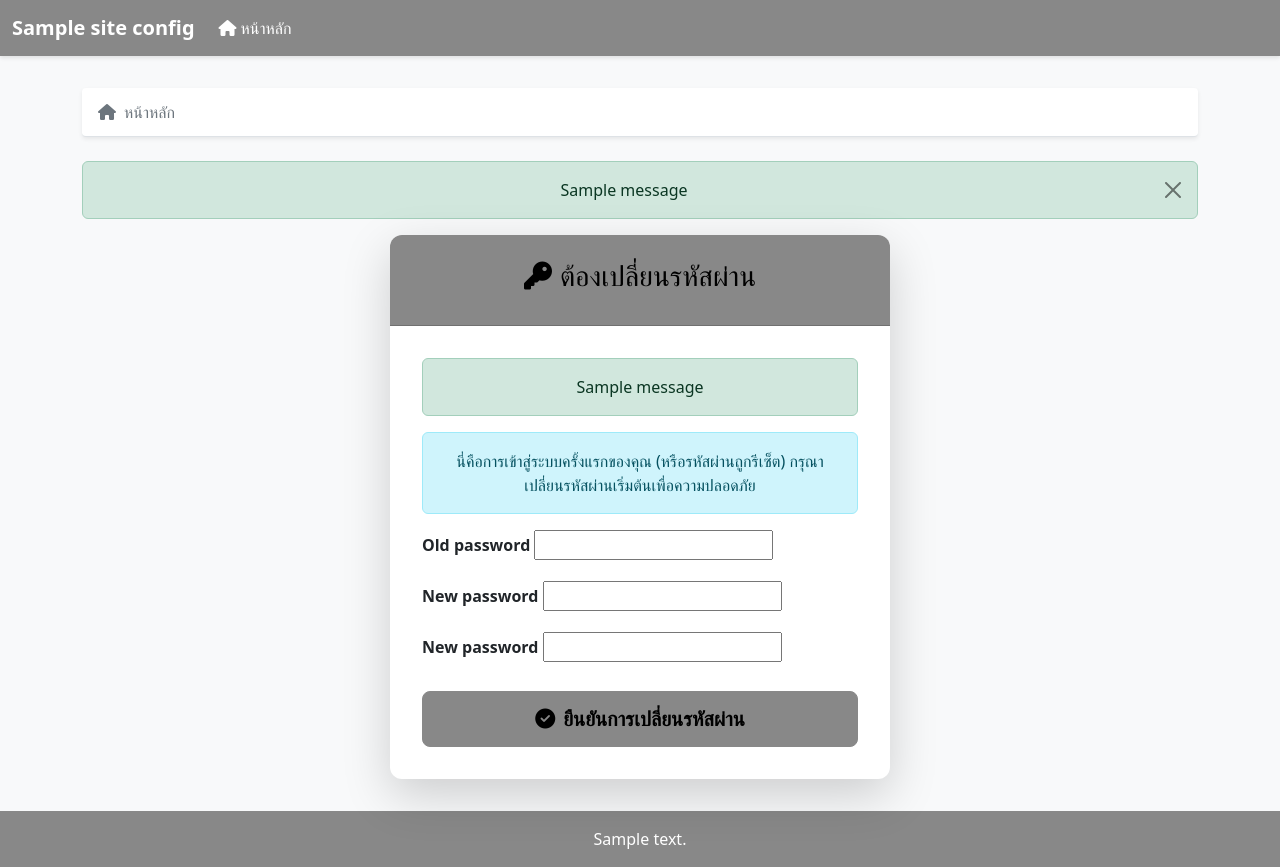
After one commit to preem2019/django-leave, a Django app: template app/templates/app/force_change_password.html in a window 1280 px wide. The commit adds this page. Run offline with Django 3.2, Linux system fonts and the light colour scheme; the template is opened without the code that fills it: most values are stand-ins (such as "Sample title", 1, 10 or a date in 2020); one stand-in notice (Sample message) is shown; form fields are guessed from the names that the template uses.

Commit message:
feat: บังคับเปลี่ยนรหัสผ่านครั้งแรก และปรับปรุงดีไซน์ฟอร์ม

```diff
--- a/app/models.py
+++ b/app/models.py
@@ -42,6 +42,7 @@ class Employee(models.Model):
     department = models.ForeignKey(Department, on_delete=models.CASCADE, db_column='department_id')
     position = models.ForeignKey(Position, on_delete=models.CASCADE, db_column='position_id')
     role = models.ForeignKey(Role, on_delete=models.CASCADE, db_column='role_id')
+    must_change_password = models.BooleanField(default=True, verbose_name="ต้องเปลี่ยนรหัสผ่าน")
 
     def __str__(self):
         return self.name
--- /dev/null
+++ b/app/templates/app/force_change_password.html
@@ -0,0 +1,102 @@
+{% extends 'base.html' %}
+{% load static %}
+
+{% block title %}บังคับเปลี่ยนรหัสผ่าน{% endblock %}
+
+{% block extra_css %}
+<style>
+    /* ย้าย CSS มาไว้ตรงนี้แทน */
+    .change-pass-container { max-width: 500px; width: 100%; margin: 0 auto; }
+    .change-pass-card { border-radius: 0.75rem; border: none; }
+    .change-pass-card .card-header {
+        background-color: {{ site_config.color_warning|default:'#f39c12' }};
+        color: #000;
+        border-top-left-radius: 0.75rem;
+        border-top-right-radius: 0.75rem;
+        padding: 1.5rem;
+        text-align: center;
+    }
+    .change-pass-card .card-body { padding: 2rem; }
+    .form-control:focus {
+        box-shadow: 0 0 0 0.25rem rgba(243, 156, 18, 0.25);
+        border-color: {{ site_config.color_warning|default:'#f39c12' }};
+    }
+    .btn-submit {
+        background-color: {{ site_config.color_warning|default:'#f39c12' }};
+        border-color: {{ site_config.color_warning|default:'#f39c12' }};
+        font-weight: 600;
+        padding: 0.75rem;
+        color: #000;
+    }
+    .form-control {
+        border-color: #000;
+    }
+</style>
+{% endblock %}
+
+{% block content %}
+<div class="change-pass-container"> <div class="card change-pass-card shadow-lg">
+        <div class="card-header">
+            <h3><i class="fas fa-key me-2"></i>ต้องเปลี่ยนรหัสผ่าน</h3>
+        </div>
+        <div class="card-body">
+
+            {% if messages %}{% for message in messages %}
+                <div class="alert alert-{{ message.tags }} text-center" role="alert">
+                    {{ message }}
+                </div>
+            {% endfor %}{% endif %}
+
+            <div class="alert alert-info text-center"> นี่คือการเข้าสู่ระบบครั้งแรกของคุณ (หรือรหัสผ่านถูกรีเซ็ต) กรุณาเปลี่ยนรหัสผ่านเริ่มต้นเพื่อความปลอดภัย
+            </div>
+
+            <form method="post">
+                {% csrf_token %}
+
+                {% if password_form.non_field_errors %}
+                    <div class="alert alert-danger text-center">
+                    {% for error in password_form.non_field_errors %}
+                        <i class="fas fa-exclamation-triangle me-2"></i> {{ error }}
+                    {% endfor %}
+                    </div>
+                {% endif %}
+
+                <div class="mb-3">
+                    <label for="{{ password_form.old_password.id_for_label }}" class="form-label fw-bold">{{ password_form.old_password.label }}</label>
+                    {{ password_form.old_password }}
+                    {% if password_form.old_password.errors %}
+                        <div class="invalid-feedback d-block">{{ password_form.old_password.errors|first }}</div>
+                    {% endif %}
+                </div>
+
+                <div class="mb-3">
+                    <label for="{{ password_form.new_password1.id_for_label }}" class="form-label fw-bold">{{ password_form.new_password1.label }}</label>
+                    {{ password_form.new_password1 }}
+                    {% if password_form.new_password1.errors %}
+                        <div class="invalid-feedback d-block">{{ password_form.new_password1.errors|first }}</div>
+                    {% endif %}
+                    {% if password_form.new_password1.help_text %}
+                        <div class="form-text text-muted mt-1">
+                            {{ password_form.new_password1.help_text|safe }}
+                        </div>
+                    {% endif %}
+                </div>
+
+                <div class="mb-3">
+                    <label for="{{ password_form.new_password2.id_for_label }}" class="form-label fw-bold">{{ password_form.new_password2.label }}</label>
+                    {{ password_form.new_password2 }}
+                    {% if password_form.new_password2.errors %}
+                        <div class="invalid-feedback d-block">{{ password_form.new_password2.errors|first }}</div>
+                    {% endif %}
+                </div>
+
+                <div class="d-grid mt-4">
+                    <button type="submit" class="btn btn-lg btn-submit">
+                        <i class="fas fa-check-circle me-2"></i>ยืนยันการเปลี่ยนรหัสผ่าน
+                    </button>
+                </div>
+            </form>
+        </div>
+    </div>
+</div>
+{% endblock %}
--- a/app/templates/base.html
+++ b/app/templates/base.html
@@ -25,12 +25,18 @@
 <body>
     <nav class="navbar navbar-expand-lg navbar-dark navbar-custom sticky-top">
         <div class="container-fluid">
+
+            {% if not must_change_password_page %}
                 <a class="navbar-brand fw-bold" href="{% url 'app:dashboard' %}">{{ site_config.brand_name|default:'eLeave' }}</a>
+            {% else %}
+                <span class="navbar-brand fw-bold">{{ site_config.brand_name|default:'eLeave' }}</span>
+            {% endif %}
+
             <button class="navbar-toggler" type="button" data-bs-toggle="collapse" data-bs-target="#navbarNav"><span class="navbar-toggler-icon"></span></button>
 
-            <!-- (แก้ไข) เพิ่ม div .collapse.navbar-collapse หุ้มเมนูทั้งหมด -->
             <div class="collapse navbar-collapse" id="navbarNav">
 
+                {% if not must_change_password_page %}
                 <ul class="navbar-nav me-auto mb-2 mb-lg-0">
 
                 {% if not is_security %}
@@ -81,11 +87,16 @@
                         </li>
                         {% endif %}
                 </ul>
+                {% else %}
+                    <ul class="navbar-nav me-auto mb-2 mb-lg-0"></ul>
+                {% endif %}
 
                 <div class="d-flex align-items-center">
                     {% if user.is_authenticated %}
+
                         <span class="navbar-text me-3">สวัสดี, {{ user.first_name|default:user.username }}!</span>
 
+                        {% if not must_change_password_page %}
                             {% if not is_security %}
                             <a href="{% url 'app:profile-edit' %}"
                                 class="btn btn-sm me-3"
@@ -93,6 +104,8 @@
                                 <i class="fas fa-user-cog me-1"></i>โปรไฟล์
                             </a>
                             {% endif %}
+                        {% endif %}
+
                         <form class="logout-form d-inline" action="{% url 'app:logout' %}" method="post">
                             {% csrf_token %}
                             <button type="submit" class="btn"><i class="fas fa-sign-out-alt me-1"></i>ออกจากระบบ</button>
@@ -100,15 +113,18 @@
                     {% endif %}
                 </div>
 
-            </div> <!-- (แก้ไข) ปิด div .collapse -->
+            </div>
 
         </div>
     </nav>
 
     <main class="main-content container">
+
+        {% if not must_change_password_page %}
         <div class="breadcrumb-bar shadow-sm">
             {% block breadcrumb %}<a href="{% url 'app:dashboard' %}" class="text-decoration-none text-secondary"><i class="fas fa-home me-2"></i>หน้าหลัก</a>{% endblock %}
         </div>
+        {% endif %}
 
         {% if messages %}{% for message in messages %}
             <div class="alert alert-{{ message.tags }} alert-dismissible fade show text-center" role="alert">
--- a/app/urls.py
+++ b/app/urls.py
@@ -11,6 +11,7 @@ urlpatterns = [
 
     # --- URL สำหรับโปรไฟล์ ---
     path('profile/', views.profile_edit_view, name='profile-edit'),
+    path('force-change-password/', views.force_change_password_view, name='force-change-password'),
 
     # --- URL สำหรับการจัดการคำขอ (สำหรับพนักงาน) ---
     path('request/new/', views.create_leave_request, name='create-request'),
--- a/leave/settings.py
+++ b/leave/settings.py
@@ -28,10 +28,12 @@ INSTALLED_APPS = [
 MIDDLEWARE = [
     'django.middleware.security.SecurityMiddleware',
     'django.contrib.sessions.middleware.SessionMiddleware',
+    'django.middleware.locale.LocaleMiddleware',
     'django.middleware.common.CommonMiddleware',
     'django.middleware.csrf.CsrfViewMiddleware',
     'django.contrib.auth.middleware.AuthenticationMiddleware',
     'django.contrib.messages.middleware.MessageMiddleware',
+    'app.middleware.ForcePasswordChangeMiddleware',  # (หลัง messages)
     'django.middleware.clickjacking.XFrameOptionsMiddleware',
 ]
 
```
Also changed, not shown: app/forms.py (+22 -2 lines), app/middleware.py (added, +40 -0 lines), app/templates/app/create_user.html (+20 -14 lines), app/templates/app/edit_employee.html (+28 -8 lines), app/views.py (+58 -1 lines), app/migrations/0007_employee_must_change_password.py (added). Lines whose indentation alone changed are shown as unchanged.
